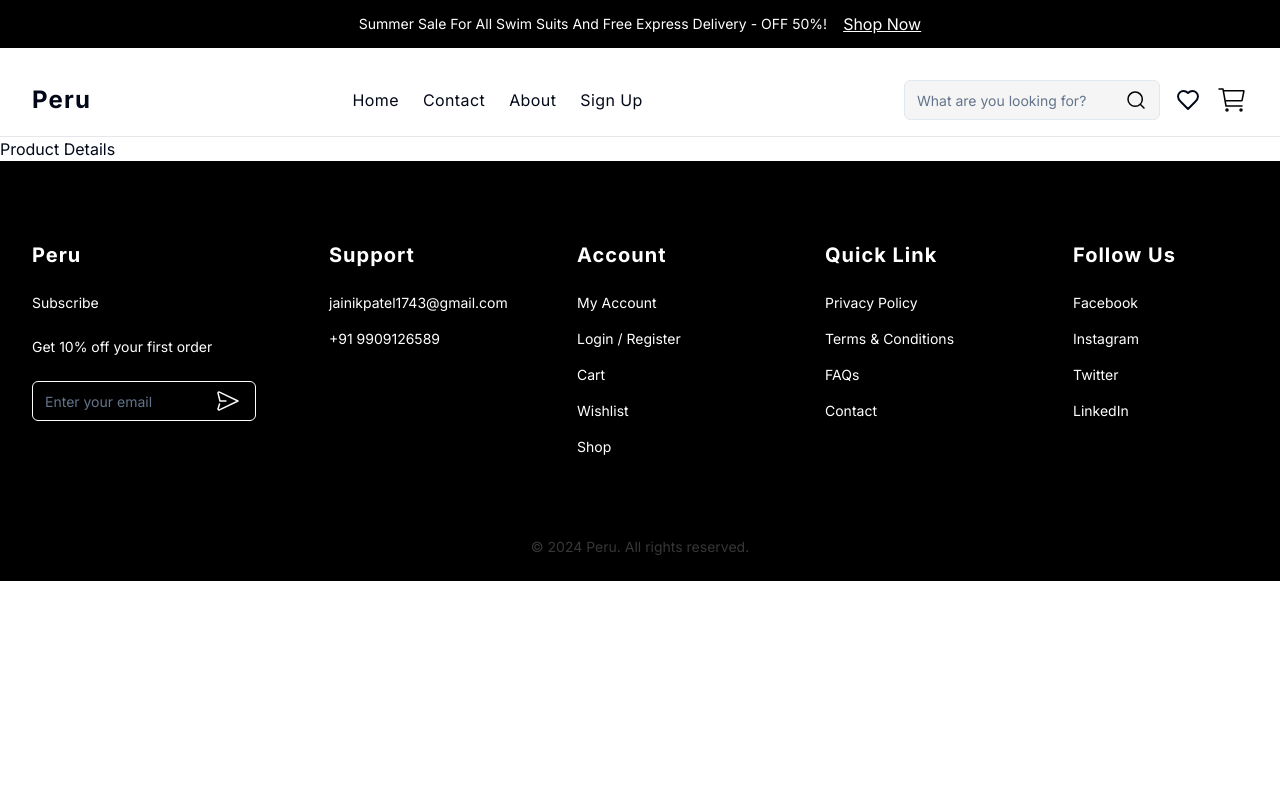
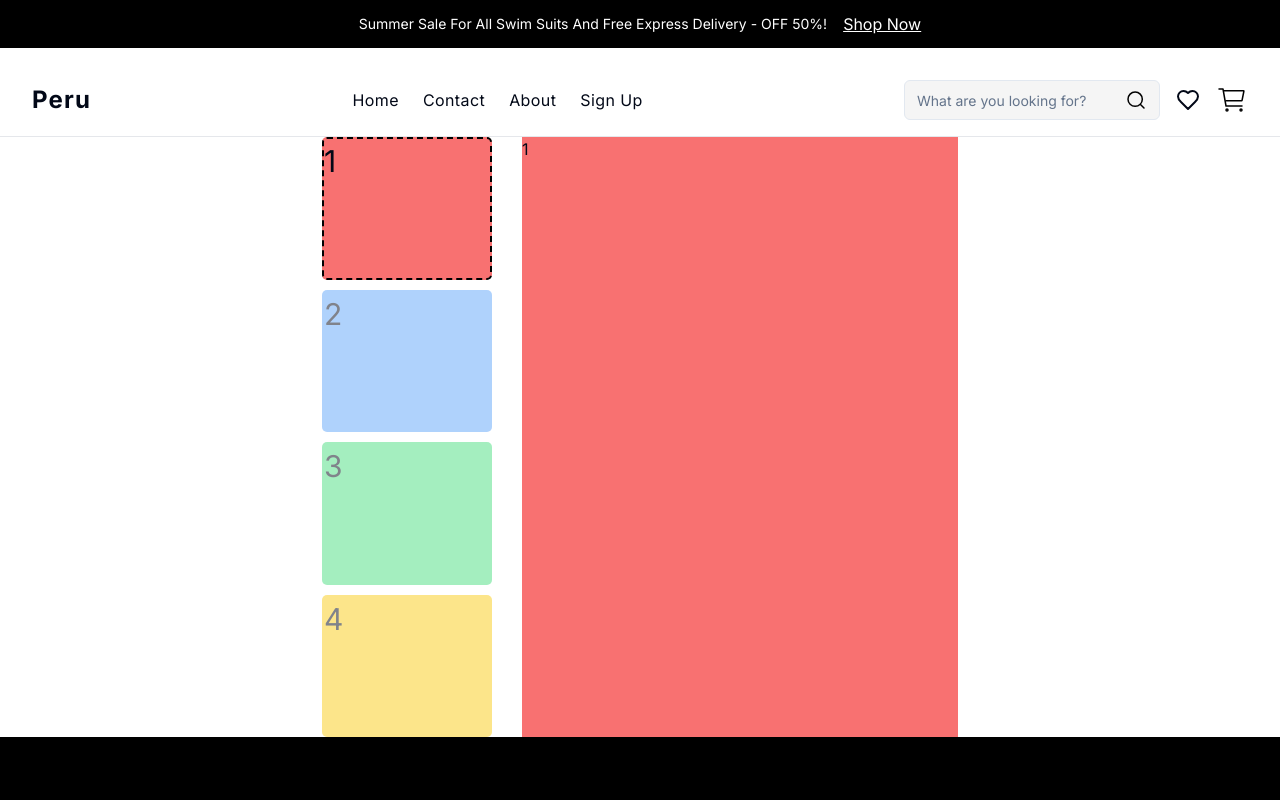
Before and after one commit to Jainik-1743/P-e-commerce, a Next.js app: page /products/1 in a window 1280 px wide. Shown: the top 800 px of the page. Built offline with nearby package versions, Linux system fonts and the light colour scheme.

Commit message:
chore: Update globals.css with vibrate animation, cart box shadow, and thumbnail styles

```diff
--- a/src/app/globals.css
+++ b/src/app/globals.css
@@ -99,3 +99,24 @@
 .cart {
   box-shadow: 0px 1px 13px 0px #0000000d;
 }
+
+.thumbnail .keen-slider__slide {
+  font-size: 30px;
+}
+
+.thumbnail .keen-slider__slide {
+  cursor: pointer;
+  opacity: 0.5;
+  transition: opacity 0.3s;
+  border: 2px dashed transparent;
+  border-radius: 5px;
+  overflow: hidden;
+}
+
+.thumbnail .keen-slider__slide.active {
+  border: 2px dashed black;
+  opacity: 1;
+  transition: opacity 0.3s;
+  border-radius: 5px;
+  overflow: hidden;
+}
--- a/src/app/page.tsx
+++ b/src/app/page.tsx
@@ -126,7 +126,7 @@ export default function Home() {
             <Link
               href={`/products/${product.id}`}
               key={product.id}
-              className='keen-slider__slide group rounded-lg bg-white shadow-lg'
+              className='keen-slider__slide m-1'
             >
               <ProductCard
                 imageSrc={product.imageSrc}
--- a/src/app/products/[productId]/page.tsx
+++ b/src/app/products/[productId]/page.tsx
@@ -1,7 +1,89 @@
-export default function ProductDetails() {
+"use client"
+
+import { MutableRefObject } from "react"
+
+import {
+  useKeenSlider,
+  KeenSliderPlugin,
+  KeenSliderInstance,
+} from "keen-slider/react"
+
+import "keen-slider/keen-slider.min.css"
+import MaxWidthWrapper from "@/components/reusable-components/max-width-wrapper"
+
+function ThumbnailPlugin(
+  mainRef: MutableRefObject<KeenSliderInstance | null>,
+): KeenSliderPlugin {
+  return (slider) => {
+    function removeActive() {
+      slider.slides.forEach((slide) => {
+        slide.classList.remove("active")
+      })
+    }
+    function addActive(idx: number) {
+      slider.slides[idx].classList.add("active")
+    }
+
+    function addClickEvents() {
+      slider.slides.forEach((slide, idx) => {
+        slide.addEventListener("click", () => {
+          if (mainRef.current) mainRef.current.moveToIdx(idx)
+        })
+      })
+    }
+
+    slider.on("created", () => {
+      if (!mainRef.current) return
+      addActive(slider.track.details.rel)
+      addClickEvents()
+      mainRef.current.on("animationStarted", (main) => {
+        removeActive()
+        const next = main.animator.targetIdx || 0
+        addActive(main.track.absToRel(next))
+        slider.moveToIdx(Math.min(slider.track.details.maxIdx, next))
+      })
+    })
+  }
+}
+
+export default function App() {
+  const [sliderRef, instanceRef] = useKeenSlider<HTMLDivElement>({
+    initial: 0,
+  })
+  const [thumbnailRef] = useKeenSlider<HTMLDivElement>(
+    {
+      vertical: true,
+      initial: 0,
+      slides: {
+        perView: 4,
+        spacing: 10,
+      },
+    },
+    [ThumbnailPlugin(instanceRef)],
+  )
+
   return (
-    <div>
-      <h1>Product Details</h1>
-    </div>
+    <MaxWidthWrapper className='flex h-[600px] w-[700px] flex-row-reverse'>
+      <div ref={sliderRef} className='keen-slider'>
+        <div className='keen-slider__slide bg-red-400'>1</div>
+        <div className='keen-slider__slide bg-blue-400'>2</div>
+        <div className='keen-slider__slide bg-green-400'>3</div>
+        <div className='keen-slider__slide bg-yellow-400'>4</div>
+        <div className='keen-slider__slide bg-purple-500'>5</div>
+        <div className='keen-slider__slide bg-orange-500'>6</div>
+      </div>
+
+      <div
+        ref={thumbnailRef}
+        className='keen-slider thumbnail mr-[30px] max-w-[170px]'
+      >
+        <div className='keen-slider__slide bg-red-400'>1</div>
+        <div className='keen-slider__slide bg-blue-400'>2</div>
+        <div className='keen-slider__slide bg-green-400'>3</div>
+        <div className='keen-slider__slide bg-yellow-400'>4</div>
+        <div className='keen-slider__slide bg-purple-500'>5</div>
+        <div className='keen-slider__slide bg-orange-500'>6</div>
+      </div>
+    </MaxWidthWrapper>
   )
 }
--- a/src/components/reusable-components/product-card.tsx
+++ b/src/components/reusable-components/product-card.tsx
@@ -14,7 +14,7 @@ interface ProductCardProps {
   productDescription: string
   productPrice: number
   percentageOfSale?: number
-  handleAddToCart?: () => void
+  handleAddToCart?: (event: React.MouseEvent<HTMLButtonElement>) => void
 }
 
 export default function ProductCard({
@@ -33,6 +33,8 @@ export default function ProductCard({
           src={imageSrc}
           alt={productName}
           layout='cover'
+          width={200}
+          height={200}
           className='rounded-t-lg object-cover'
         />
         <Button
@@ -55,9 +57,13 @@ export default function ProductCard({
         )}
 
         <Button
-          onClick={handleAddToCart}
+          onClick={(event) => {
+            event.preventDefault()
+            event.stopPropagation()
+            if (handleAddToCart) handleAddToCart(event)
+          }}
           variant='default'
-          className='absolute bottom-[-20px] left-0 right-0 h-fit transform rounded-none py-1.5 opacity-0 transition-all duration-300 group-hover:bottom-0 group-hover:opacity-100'
+          className='absolute bottom-[-20px] left-0 right-0 z-20 h-fit transform rounded-none py-1.5 opacity-0 transition-all duration-300 group-hover:bottom-0 group-hover:opacity-100'
         >
           Add to Cart
         </Button>
```
